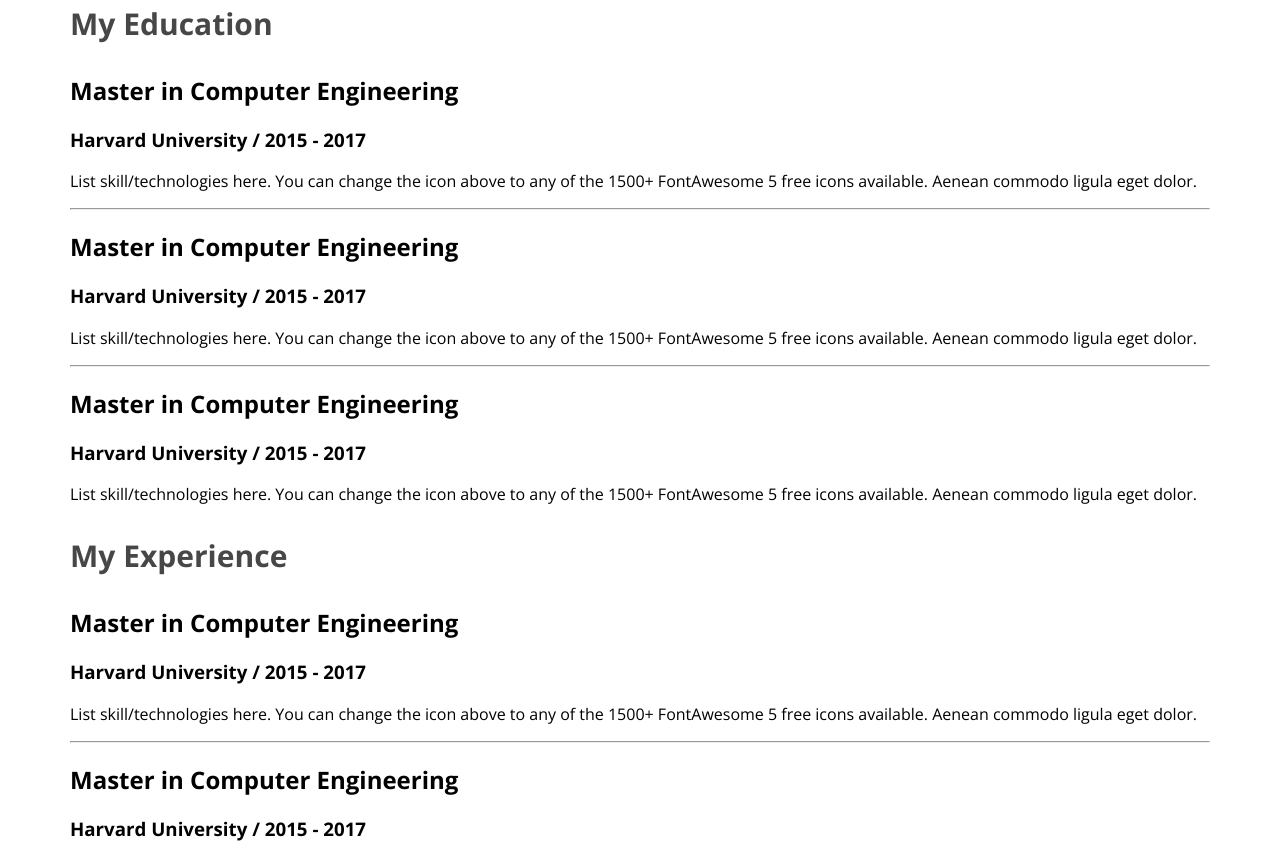
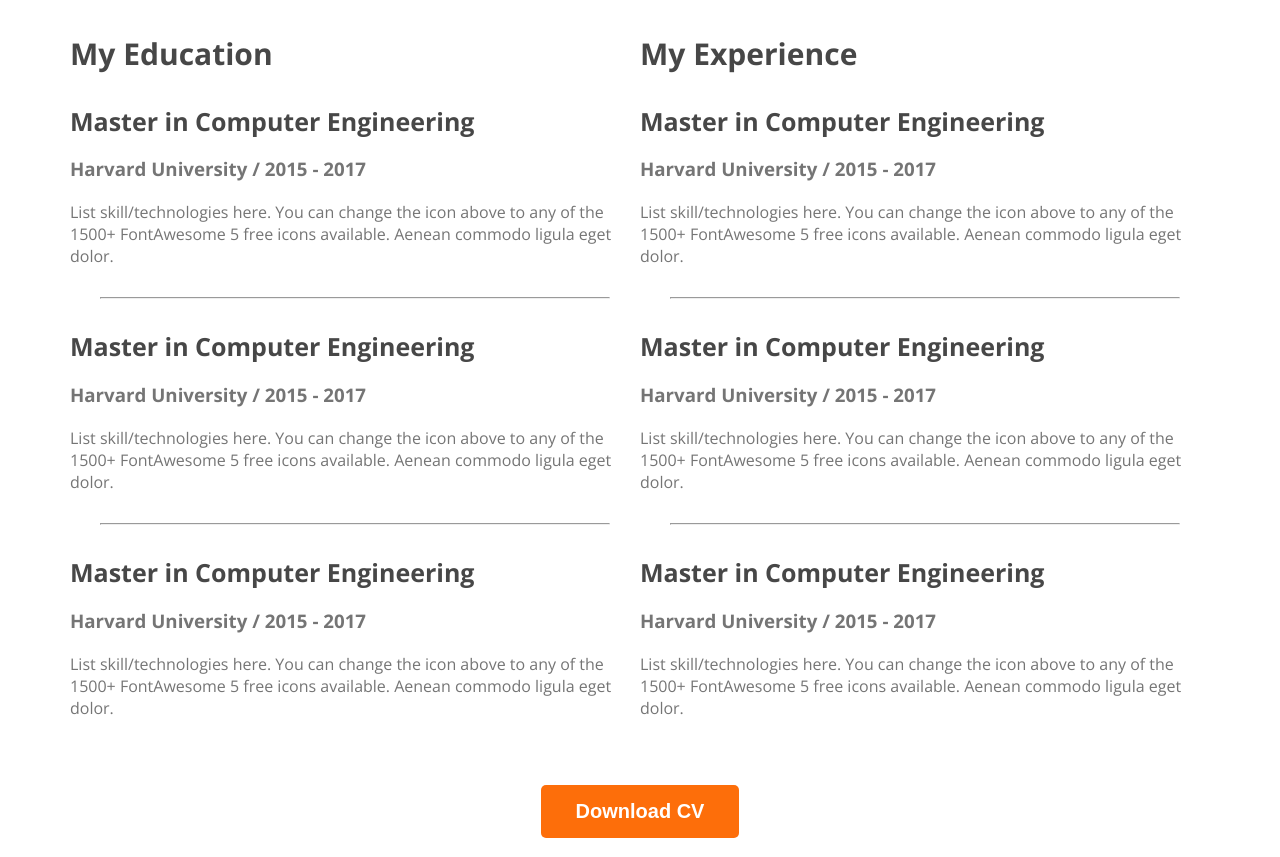
Before and after one commit to anikr007/My-Portfolio, a plain HTML site: page index.html in a window 1280 px wide. Shown: the part 2289-3146 px from the top of the page. Drawn offline with nearby package versions, Linux system fonts and the light colour scheme.

Commit message:
finnish resumne section

```diff
--- a/index.html
+++ b/index.html
@@ -139,7 +139,7 @@
                 </div>
                 <div class="resume-colum">
                     <h3 class="resume-colum-title">My Experience</h3>
-                </div>
+
                     <div class="resume-item">
                         <h2 class="resume-item-title">Master in Computer Engineering</h2>
                         <h3 class="resume-item-institute">Harvard University / 2015 - 2017</h3>
@@ -161,6 +161,10 @@
                             to any of the 1500+ FontAwesome 5 free icons available. Aenean commodo ligula eget dolor.</p>
                     </div>
                 </div>
+            </div>
+            <div class="download-cv">
+                <button class="btn-primary"> Download CV</button>
+            </div>
         </section>
 
     </main>
--- a/styles/portfolio.css
+++ b/styles/portfolio.css
@@ -155,3 +155,30 @@ main section {
     font-weight: 700;
 
 }
+
+.resume-container {
+    display: flex;
+}
+
+.resume-item-title {
+    color:  #474747;
+    font-size: 25px;
+    font-weight: 700;
+    margin-bottom: 10px;
+    margin-top: 0px;
+
+}
+.resume-item-institute{
+    margin-bottom: 20px;
+}
+
+.resume-item-description, .resume-item-institute {
+    color: #757575;
+}
+.resume-container hr{
+    margin: 30px;
+}
+.download-cv{
+    text-align: center;
+    margin-top: 50px;
+}
```
Lines whose indentation alone changed are shown as unchanged.
